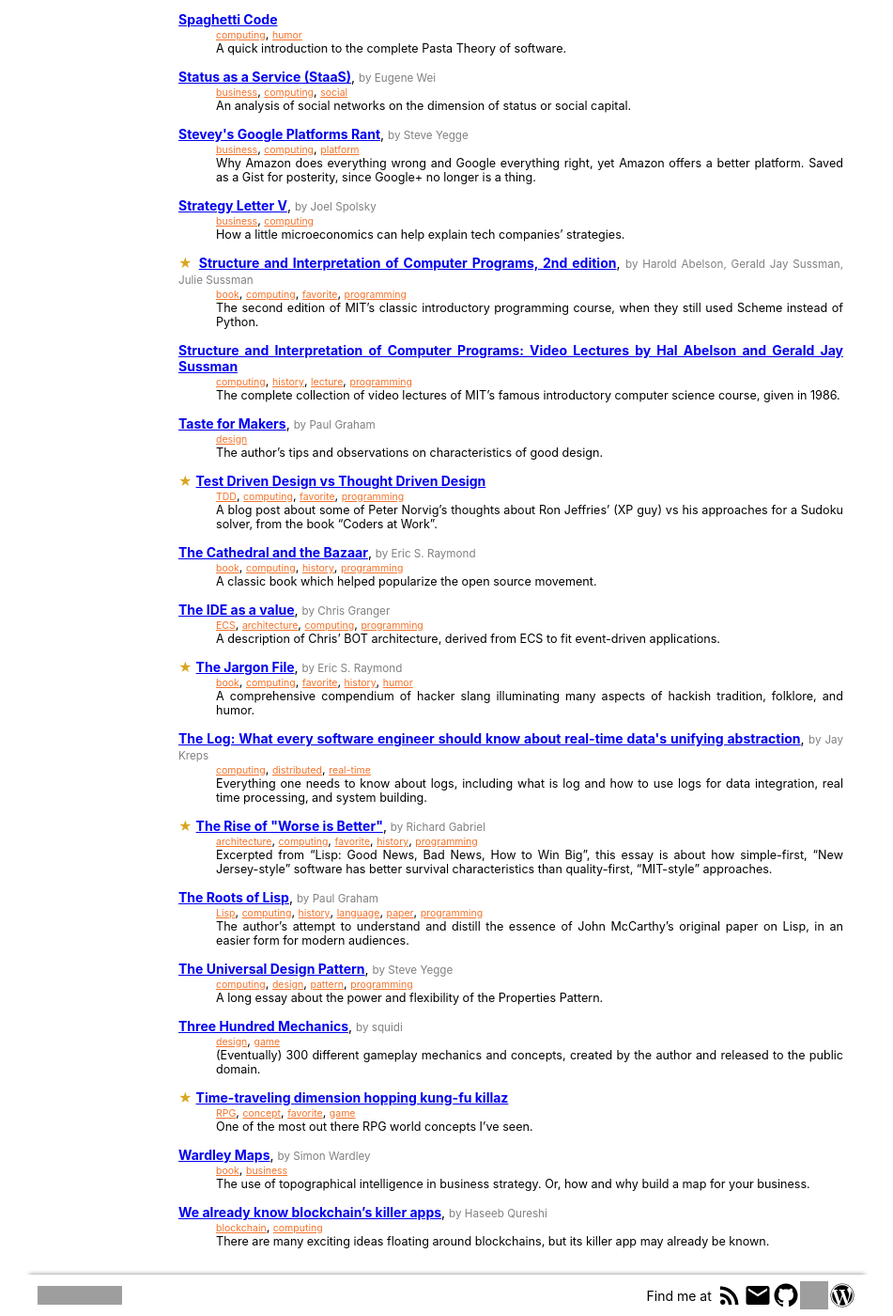
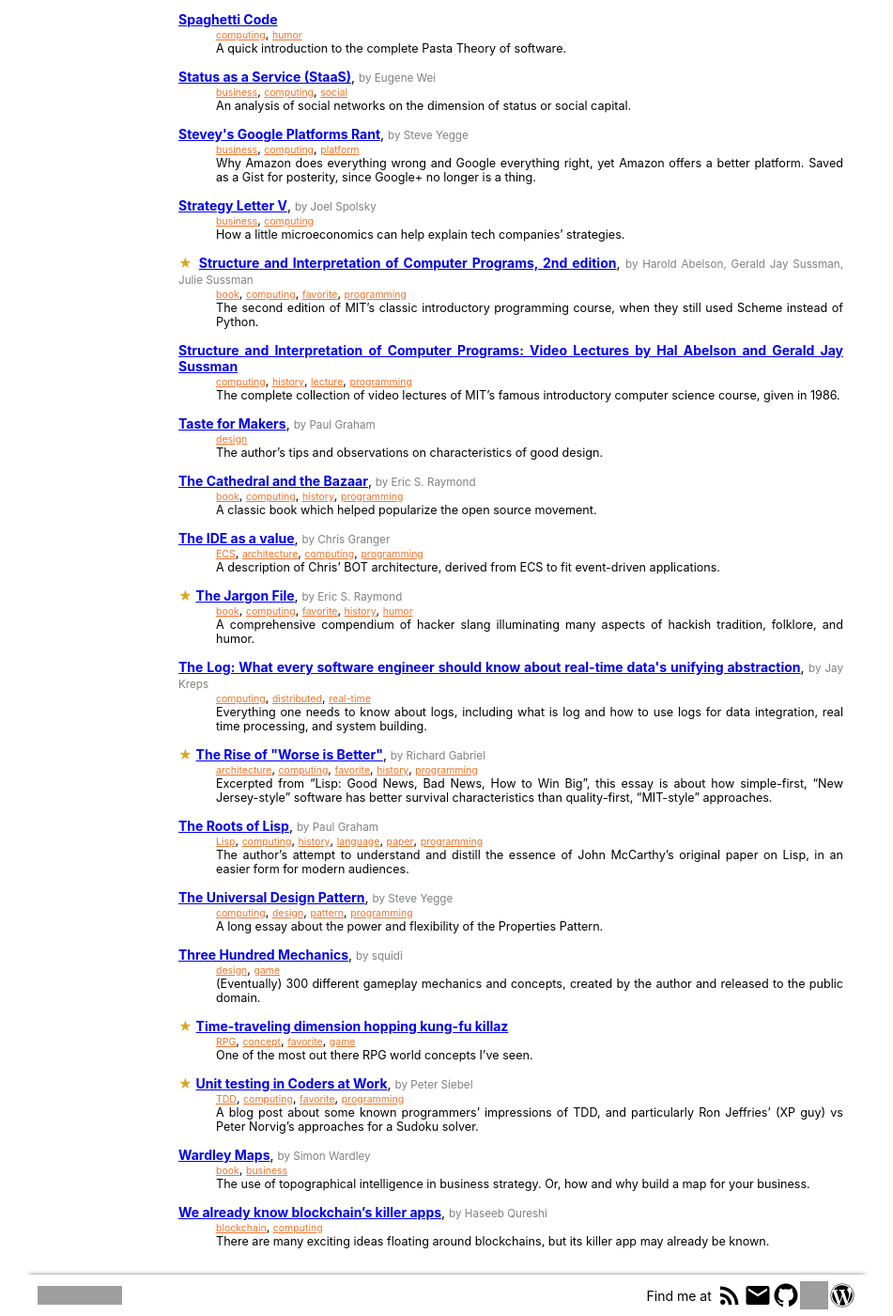
Before and after one commit to hanjos/hanjos.github.io, a Jekyll site: the page built from bookmarks.md, in a window 1280 px wide and 1400 px high, scrolled down 3361 px. Shown: the whole window at 94% size, without its empty margins (164-1115 px from the left). Built offline with Jekyll 4.4.1, drawn with Linux system fonts in a browser that asks for light colours; grey boxes are pictures that could not be loaded.

Commit message:
Atalhos.

```diff
--- a/_data/bookmarks.yml
+++ b/_data/bookmarks.yml
@@ -93,9 +93,10 @@
   title: How To Write A Dissertation, or Bedtime Reading For People Who Do Not Have Time To Sleep
   description: Tips and directions on how to write a formal scientific document.
   tags: ['science', 'writing']
-- url: http://pindancing.blogspot.com/2009/09/sudoku-in-coders-at-work.html
-  title: Test Driven Design vs Thought Driven Design
-  description: A blog post about some of Peter Norvig's thoughts about Ron Jeffries' (XP guy) vs his approaches for a Sudoku solver, from the book "Coders at Work".
+- url: https://gigamonkeys.wordpress.com/2009/10/05/coders-unit-testing/
+  title: Unit testing in Coders at Work
+  authors: Peter Siebel
+  description: A blog post about some known programmers' impressions of TDD, and particularly Ron Jeffries' (XP guy) vs Peter Norvig's approaches for a Sudoku solver.
   tags: ['computing', 'favorite', 'programming', 'TDD']
 - url: https://www.freecodecamp.org/news/fundamental-design-principles-for-non-designers-ad34c30caa7/
   title: Fundamental design principles for non-designers
```
